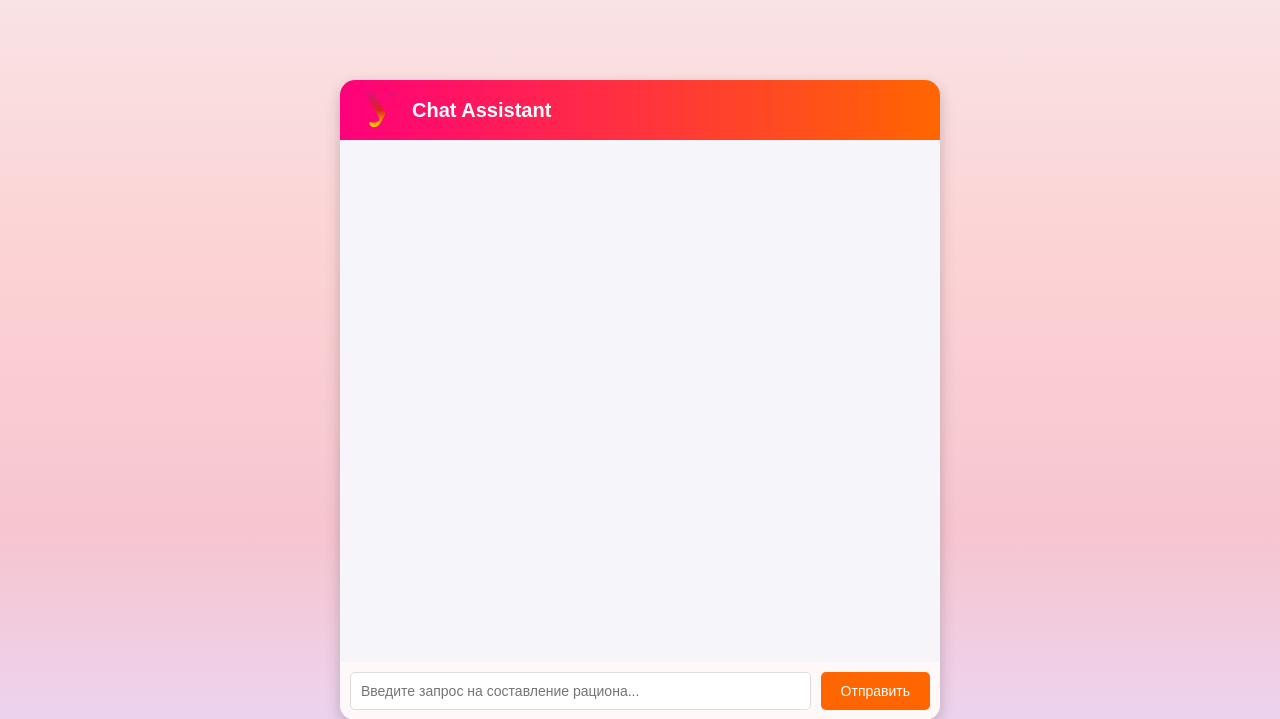
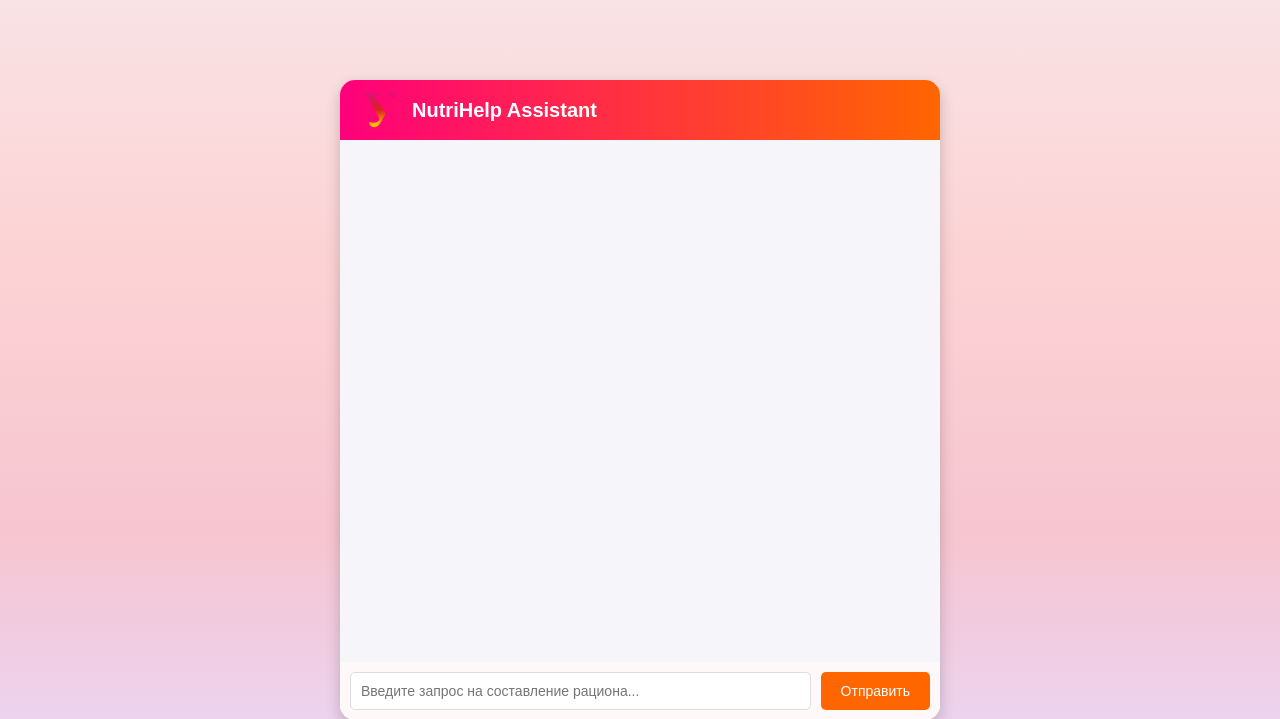
Before and after one commit to KuchaJr/durovschildren, a Flask app: page / in a window 1280 px wide. Shown: the top 719 px of the page. Run offline with Flask 3, Linux system fonts and the light colour scheme.

Commit message:
Update assistant.html

```diff
--- a/templates/assistant.html
+++ b/templates/assistant.html
@@ -114,7 +114,7 @@
     <div class="chat-container">
         <div class="header">
             <img src="UrFULogo_U.png" alt="UrFU Logo">
-            Chat Assistant
+            NutriHelp Assistant
         </div>
         <div id="chat" class="chat-box"></div>
         <div class="input-container">
```
